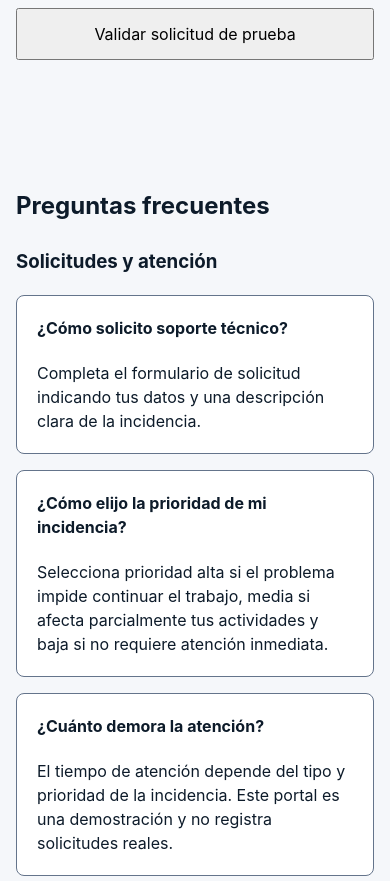
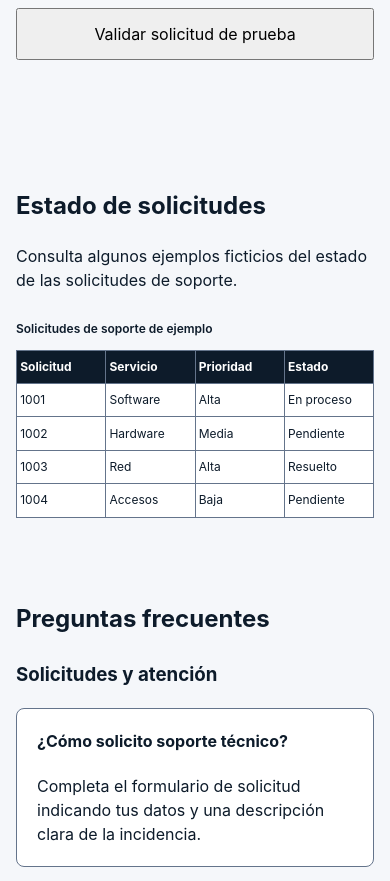
Before and after one commit to cesardiaz943-creator/CLASES-SISE, a website: page public/index.html in a window 390 px wide. Shown: the part 2580-3461 px from the top of the page. Drawn offline with Linux system fonts and the light colour scheme.

Commit message:
feat: agrega estado de solicitudes responsive

```diff
--- a/public/assets/css/styles.css
+++ b/public/assets/css/styles.css
@@ -291,3 +291,64 @@ button:disabled {
     grid-column: 1 / -1;
   }
 }
+
+#estado {
+  padding-block: 2rem;
+}
+
+.table-wrapper {
+  width: 100%;
+  overflow-x: auto;
+}
+
+table {
+  width: 100%;
+  border-collapse: collapse;
+  background: white;
+}
+
+caption {
+  padding-block: 0.75rem;
+  font-weight: 600;
+  text-align: left;
+}
+
+th,
+td {
+  padding: 0.75rem;
+  border: 1px solid var(--color-border);
+  text-align: left;
+}
+
+th {
+  background: var(--color-primary);
+  color: white;
+}
+
+@media (max-width: 480px) {
+  table {
+    table-layout: fixed;
+    font-size: 0.875rem;
+  }
+
+  th,
+  td {
+    padding: 0.5rem 0.35rem;
+    overflow-wrap: anywhere;
+  }
+}
+
+@media (max-width: 480px) {
+  table {
+    table-layout: fixed;
+    font-size: 0.75rem;
+  }
+
+  th,
+  td {
+    padding: 0.45rem 0.2rem;
+    overflow-wrap: normal;
+    word-break: normal;
+    hyphens: none;
+  }
+}
--- a/public/index.html
+++ b/public/index.html
@@ -30,6 +30,7 @@
           <li><a href="#inicio">Inicio</a></li>
           <li><a href="#servicios">Servicios</a></li>
           <li><a href="#soporte">Solicitar soporte</a></li>
+          <li><a href="#estado">Estado</a></li>
           <li><a href="#preguntas">Preguntas frecuentes</a></li>
           <li><a href="#contacto">Contacto</a></li>
         </ul>
@@ -160,6 +161,61 @@
         </form>
       </section>
 
+      <section id="estado" aria-labelledby="estado-title">
+        <h2 id="estado-title">Estado de solicitudes</h2>
+
+        <p>
+          Consulta algunos ejemplos ficticios del estado de las solicitudes de soporte.
+        </p>
+
+        <div class="table-wrapper">
+          <table>
+            <caption>
+              Solicitudes de soporte de ejemplo
+            </caption>
+
+            <thead>
+              <tr>
+                <th scope="col">Solicitud</th>
+                <th scope="col">Servicio</th>
+                <th scope="col">Prioridad</th>
+                <th scope="col">Estado</th>
+              </tr>
+            </thead>
+
+            <tbody>
+              <tr>
+                <td>1001</td>
+                <td>Software</td>
+                <td>Alta</td>
+                <td>En proceso</td>
+              </tr>
+
+              <tr>
+                <td>1002</td>
+                <td>Hardware</td>
+                <td>Media</td>
+                <td>Pendiente</td>
+              </tr>
+
+              <tr>
+                <td>1003</td>
+                <td>Red</td>
+                <td>Alta</td>
+                <td>Resuelto</td>
+              </tr>
+
+              <tr>
+                <td>1004</td>
+                <td>Accesos</td>
+                <td>Baja</td>
+                <td>Pendiente</td>
+              </tr>
+            </tbody>
+          </table>
+        </div>
+      </section>
+
       <!-- AQUÍ EMPIEZA PREGUNTAS FRECUENTES -->
 
       <section id="preguntas" aria-labelledby="faq-title">
```
